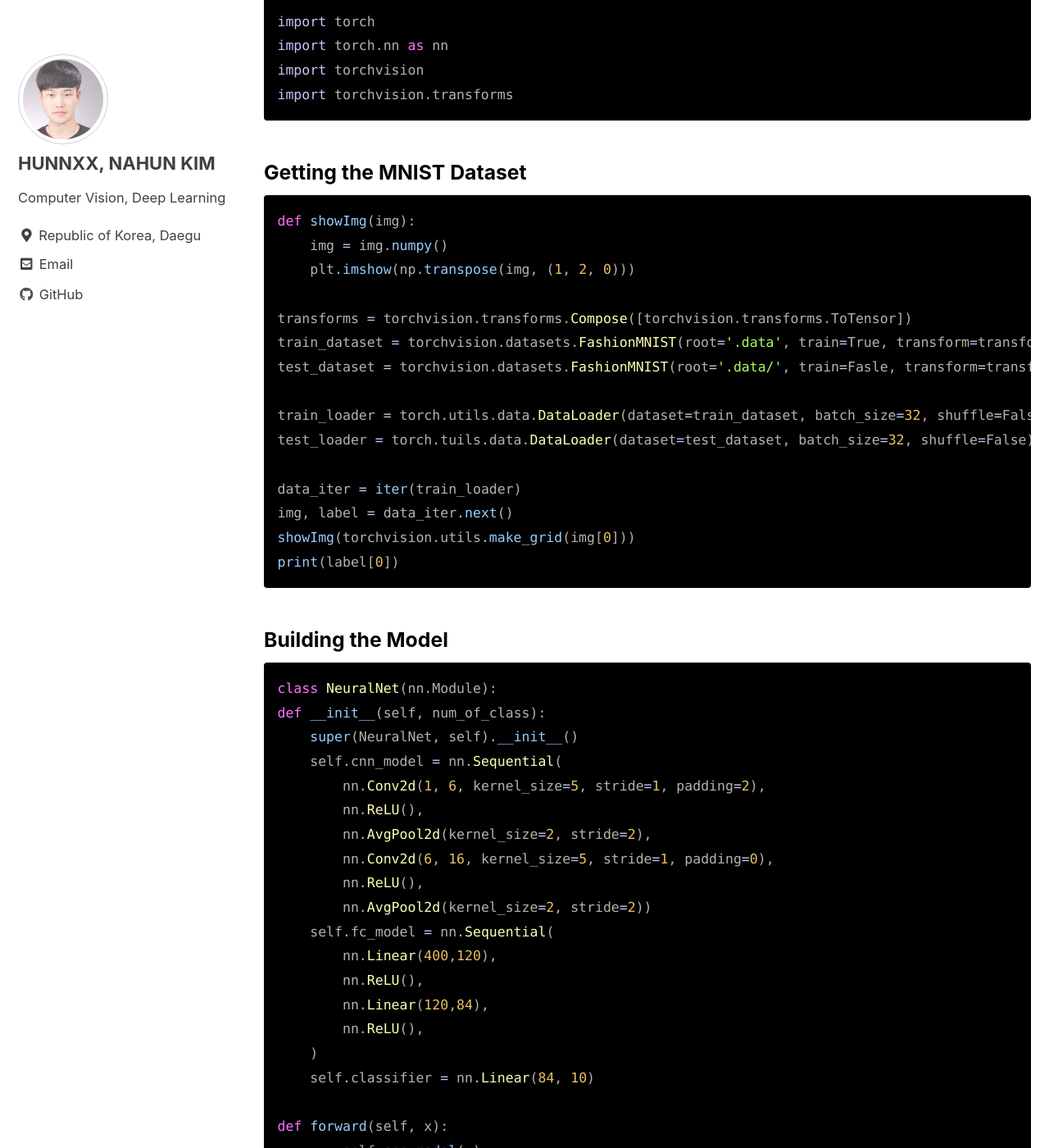
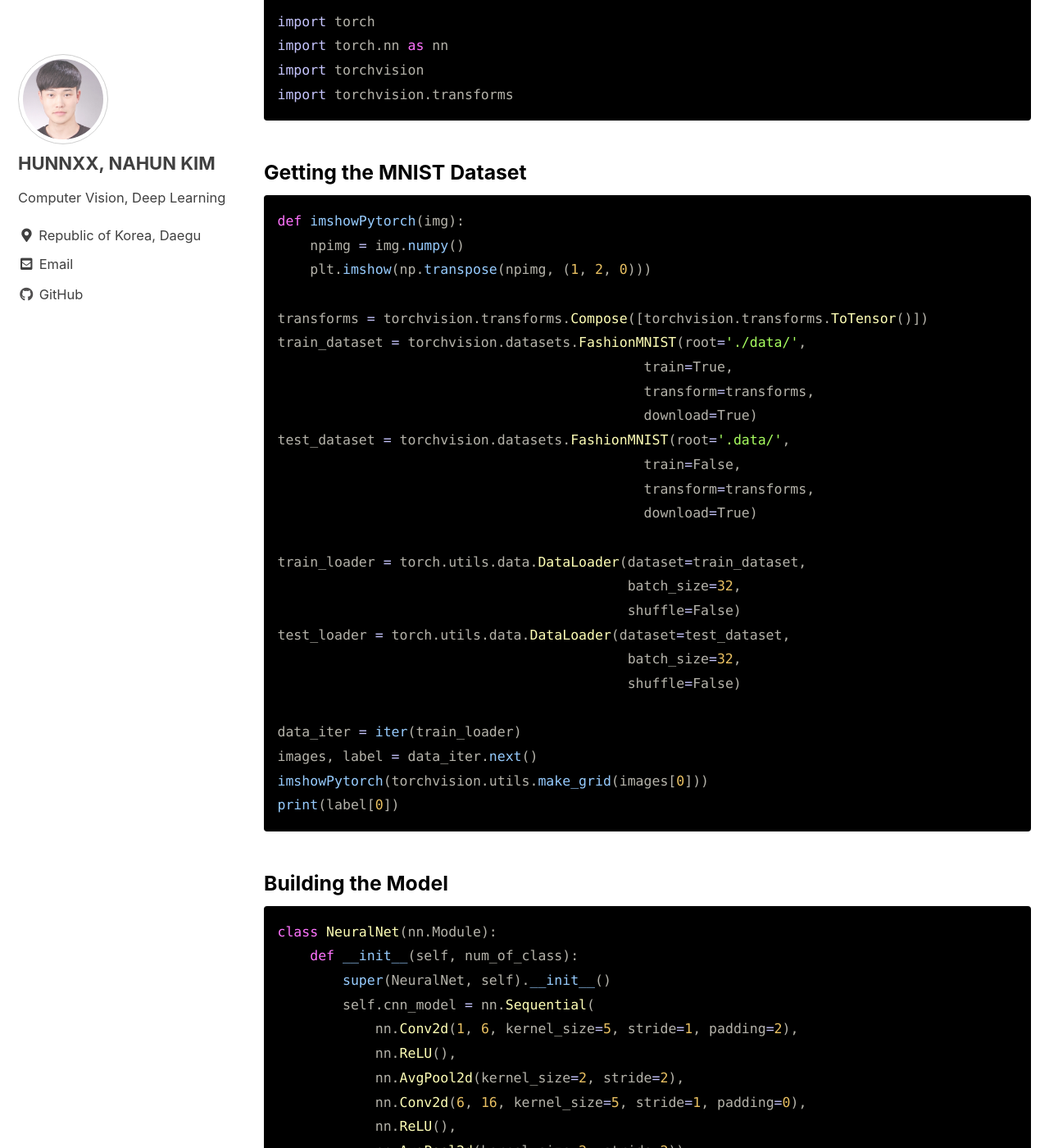
Before and after one commit to hunnxx/hunnxx.github.io, a Jekyll site: the page built from _posts/2020-08-04-tensorflow-pytorch-framework.md, in a window 1280 px wide and 1400 px high, scrolled down 3274 px. Shown: the whole window at 82% size. Built offline with Jekyll 4.4.1, drawn with Linux system fonts in a browser that asks for light colours; cached includes are drawn as plain includes.

Commit message:
Update some information

````diff
--- a/_posts/2020-08-04-tensorflow-pytorch-framework.md
+++ b/_posts/2020-08-04-tensorflow-pytorch-framework.md
@@ -92,54 +92,66 @@ import torchvision.transforms
 ```
 ### Getting the MNIST Dataset
 ```python
-def showImg(img):
-    img = img.numpy()
-    plt.imshow(np.transpose(img, (1, 2, 0)))
+def imshowPytorch(img):
+    npimg = img.numpy()
+    plt.imshow(np.transpose(npimg, (1, 2, 0)))
 
-transforms = torchvision.transforms.Compose([torchvision.transforms.ToTensor])
-train_dataset = torchvision.datasets.FashionMNIST(root='.data', train=True, transform=transforms, download=True)
-test_dataset = torchvision.datasets.FashionMNIST(root='.data/', train=Fasle, transform=transforms, download=True)
+transforms = torchvision.transforms.Compose([torchvision.transforms.ToTensor()])
+train_dataset = torchvision.datasets.FashionMNIST(root='./data/',
+                                             train=True,
+                                             transform=transforms,
+                                             download=True)
+test_dataset = torchvision.datasets.FashionMNIST(root='.data/',
+                                             train=False,
+                                             transform=transforms,
+                                             download=True)
 
-train_loader = torch.utils.data.DataLoader(dataset=train_dataset, batch_size=32, shuffle=False)
-test_loader = torch.tuils.data.DataLoader(dataset=test_dataset, batch_size=32, shuffle=False)
+train_loader = torch.utils.data.DataLoader(dataset=train_dataset,
+                                           batch_size=32,
+                                           shuffle=False)
+test_loader = torch.utils.data.DataLoader(dataset=test_dataset,
+                                           batch_size=32,
+                                           shuffle=False)
 
 data_iter = iter(train_loader)
-img, label = data_iter.next()
-showImg(torchvision.utils.make_grid(img[0]))
+images, label = data_iter.next()
+imshowPytorch(torchvision.utils.make_grid(images[0]))
 print(label[0])
 ```
 ### Building the Model
 ```python
 class NeuralNet(nn.Module):
-def __init__(self, num_of_class):
-    super(NeuralNet, self).__init__()
-    self.cnn_model = nn.Sequential(
-        nn.Conv2d(1, 6, kernel_size=5, stride=1, padding=2),
-        nn.ReLU(),
-        nn.AvgPool2d(kernel_size=2, stride=2),
-        nn.Conv2d(6, 16, kernel_size=5, stride=1, padding=0),
-        nn.ReLU(),
-        nn.AvgPool2d(kernel_size=2, stride=2))
-    self.fc_model = nn.Sequential(
-        nn.Linear(400,120),
-        nn.ReLU(),
-        nn.Linear(120,84),
-        nn.ReLU(),
-    )
-    self.classifier = nn.Linear(84, 10)
+    def __init__(self, num_of_class):
+        super(NeuralNet, self).__init__()
+        self.cnn_model = nn.Sequential(
+            nn.Conv2d(1, 6, kernel_size=5, stride=1, padding=2),
+            nn.ReLU(),
+            nn.AvgPool2d(kernel_size=2, stride=2),
+            nn.Conv2d(6, 16, kernel_size=5, stride=1, padding=0),
+            nn.ReLU(),
+            nn.AvgPool2d(kernel_size=2, stride=2))
+        self.fc_model = nn.Sequential(
+            nn.Linear(400,120),
+            nn.ReLU(),
+            nn.Linear(120,84),
+            nn.ReLU(),
+        )
+        self.classifier = nn.Linear(84, 10)
 
-def forward(self, x):
-    x = self.cnn_model(x)
-    x = x.view(-1, 16*5*5)
-    x = self.fc_model(x)
-    x = self.classifier(x)
-    return x
+    def forward(self, x):
+        x = self.cnn_model(x)
+        x = x.view(-1, 16*5*5)
+        x = self.fc_model(x)
+        x = self.classifier(x)
+        return x
 ```
 ### Visualizing the Model
 ```python
 modelpy = NeuralNet(10)
 criterion = nn.CrossEntropyLoss()
 optim = torch.optim.Adam(modelpy.parameters())
+
+modelpy
 ```
 ### Training
 ```python
````
